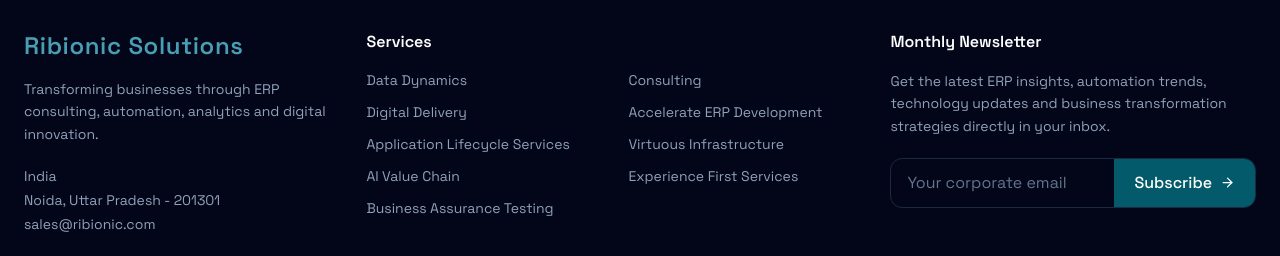
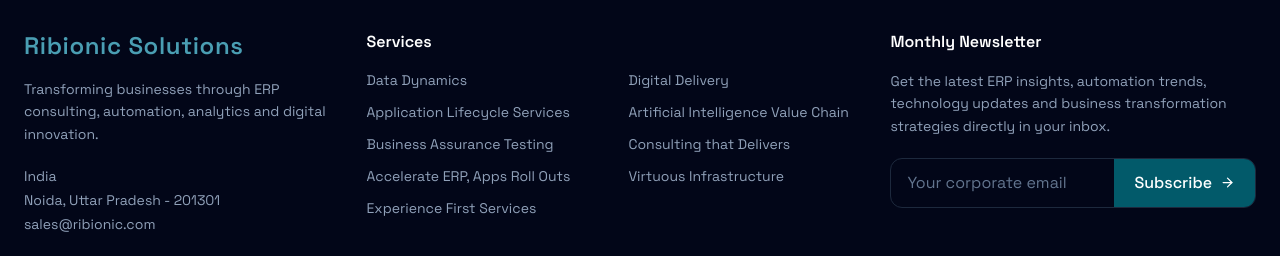
Before and after one commit to shreysircar/RIbionic, a Next.js app: page / in a window 1280 px wide. Shown: the part 3289-3545 px from the top of the page. Built offline with nearby package versions, Linux system fonts and the light colour scheme.

Commit message:
footer links

```diff
--- a/src/components/layout/Footer.tsx
+++ b/src/components/layout/Footer.tsx
@@ -101,44 +101,41 @@ const handleSubscribe = async () => {
 
             <div className="grid grid-cols-2 gap-x-10 gap-y-3 text-sm text-slate-400">
 
-              <span className="text-slate-400">
+         <Link href="/services#data-dynamics">
   Data Dynamics
-</span>
+</Link>
 
+<Link href="/services#digital-delivery">
+  Digital Delivery
+</Link>
 
+<Link href="/services#application-lifecycle-services">
+  Application Lifecycle Services
+</Link>
 
-             <span className="text-slate-400">
- Consulting
-</span>
+<Link href="/services#artificial-intelligence-value-chain">
+  Artificial Intelligence Value Chain
+</Link>
 
-             <span className="text-slate-400">
-  Digital Delivery
-</span>
+<Link href="/services#business-assurance-testing">
+  Business Assurance Testing
+</Link>
 
-<span className="text-slate-400">
- Accelerate ERP Development
-</span>
+<Link href="/services#consulting-that-delivers">
+  Consulting that Delivers
+</Link>
 
-              <span className="text-slate-400">
+<Link href="/services#accelerate-erp-apps-roll-outs">
+  Accelerate ERP, Apps Roll Outs
+</Link>
 
-                Application Lifecycle Services
-              </span>
+<Link href="/services#virtuous-infrastructure">
+  Virtuous Infrastructure
+</Link>
 
-              <span className="text-slate-400">
-                Virtuous Infrastructure
-              </span>
-
-              <span className="text-slate-400">
-                AI Value Chain
-              </span>
-
-              <span className="text-slate-400">
-                Experience First Services
-              </span>
-
-              <span className="text-slate-400">
-                Business Assurance Testing
-              </span>
+<Link href="/services#experience-first-services">
+  Experience First Services
+</Link>
 
             </div>
           </div>
```
